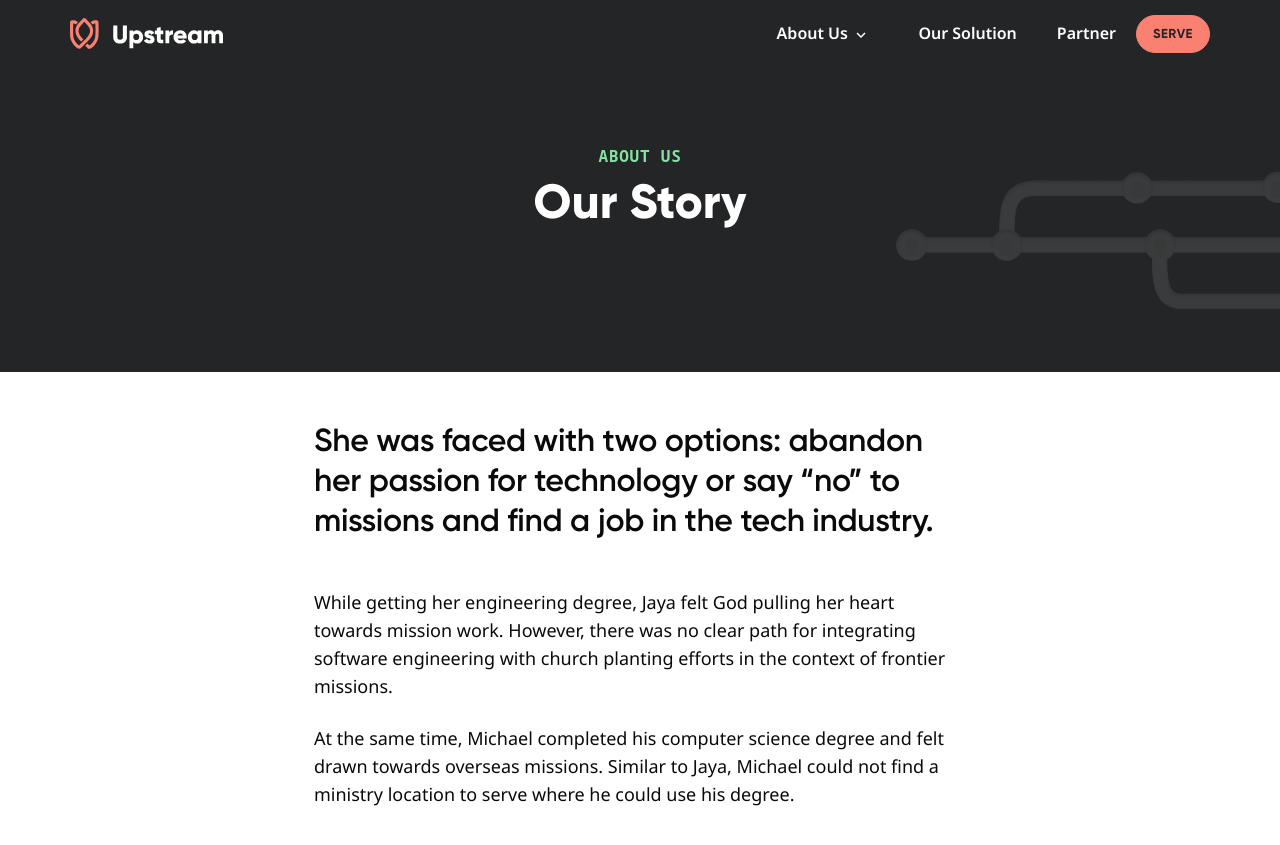
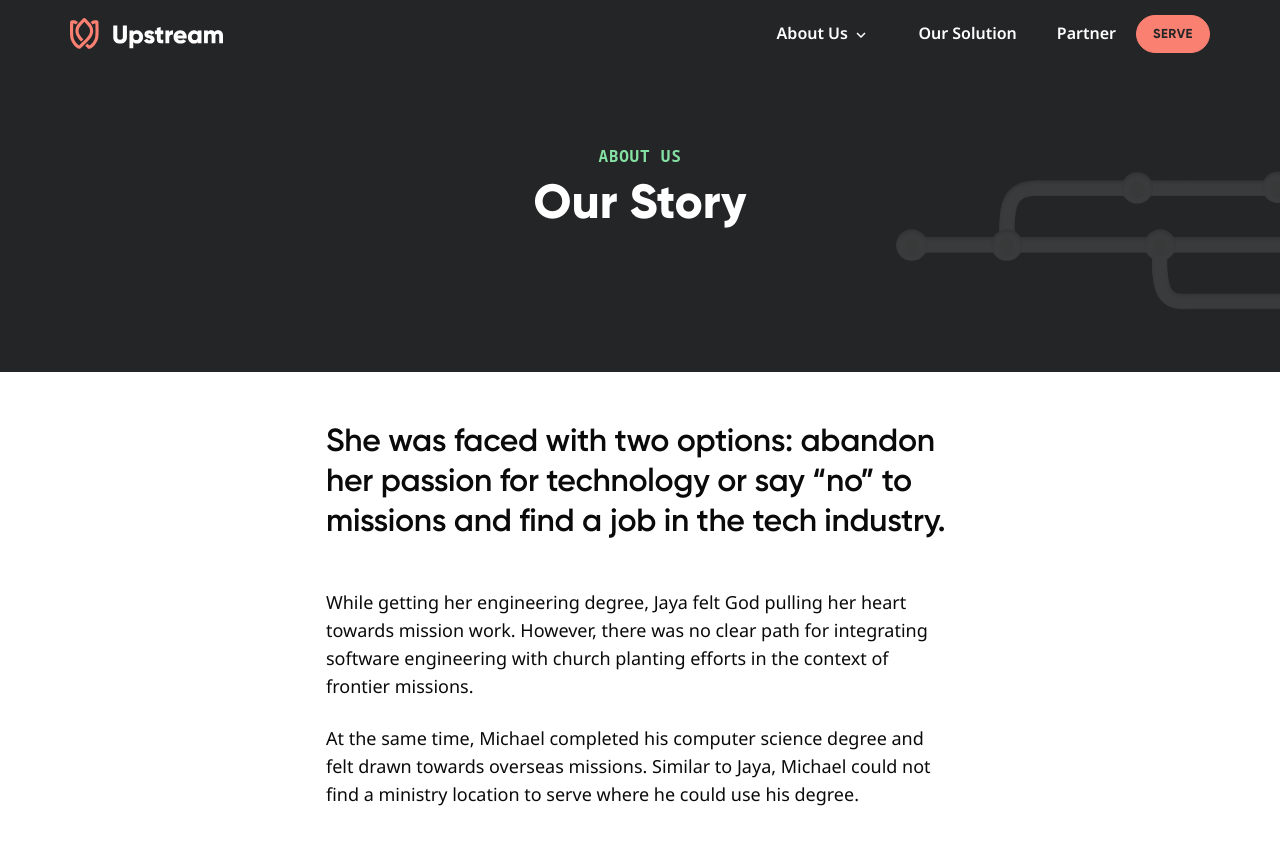
Before and after one commit to UpstreamCode/upstreamcode.github.io, a Jekyll site: the page built from _pages/about.html, in a window 1280 px wide and 900 px high. Shown: the top 845 px of the window. Built offline with Jekyll 4.4.1, drawn with Linux system fonts in a browser that asks for light colours; comment, search, counter and statistics services are not loaded.

Commit message:
Fixed padding on about page.

```diff
--- a/_pages/about.html
+++ b/_pages/about.html
@@ -18,9 +18,9 @@
     </div>
   </div>
 
-  <div class="row bg-white content">
+  <div class="row bg-white content px-mobile">
     <div class="d-none d-md-flex col-md-3"></div>
-    <div class="col-12 col-md-6 px-4 px-md-0">
+    <div class="col-12 col-md-6">
       <p class="lead">
         She was faced with two options: abandon her passion for technology or
         say “no” to missions and find a job in the tech industry.
@@ -69,12 +69,12 @@
     <div class="d-none d-md-flex col-md-3"></div>
   </div>
 
-  <div class="row team">
+  <div class="row team px-mobile">
     <div class="d-none d-md-flex col-md-1"></div>
     <div class="col-12 col-md-2">
       <h2>Core Team</h2>
     </div>
-    <div class="col-12 col-md-8 px-4 px-md-0">
+    <div class="col-12 col-md-8">
       <div class="row">
         <div class="col-12 col-md-4">
           <div class="d-flex flex-row flex-md-column team-member">
```
